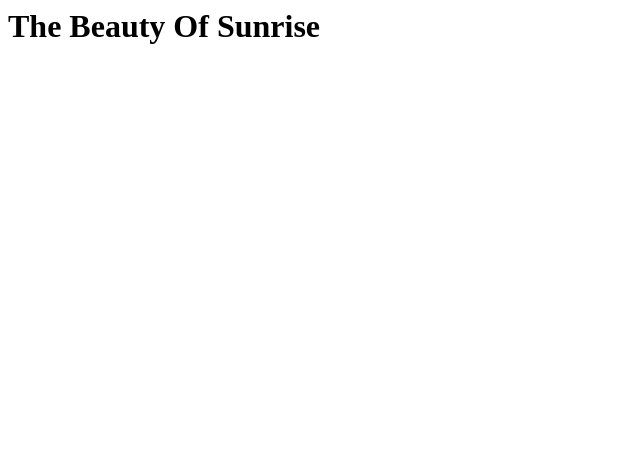
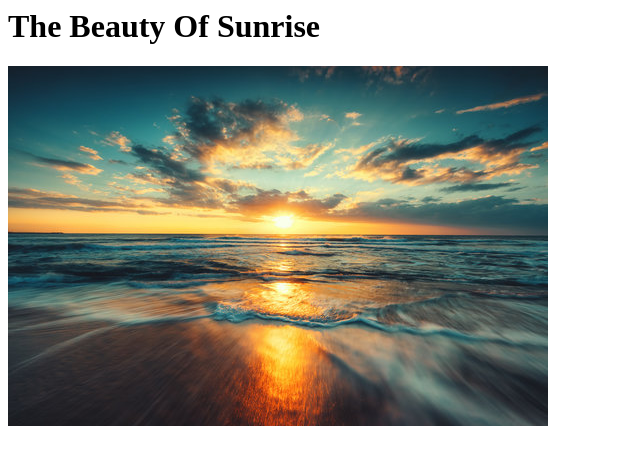
Before and after one commit to Sanivada-Keerthana/external, a plain HTML site: page index.html in a window 1280 px wide. Shown: the whole page, without its empty margins (0-640 px from the left). Drawn offline with Linux system fonts and the light colour scheme.

Commit message:
added image

```diff
--- a/index.html
+++ b/index.html
@@ -4,5 +4,6 @@
 	</head>
 	<body>
 		<h1> The Beauty Of Sunrise </h1>
+		<img src="sunrise.jpg">
 	</body>
 </html>
```
